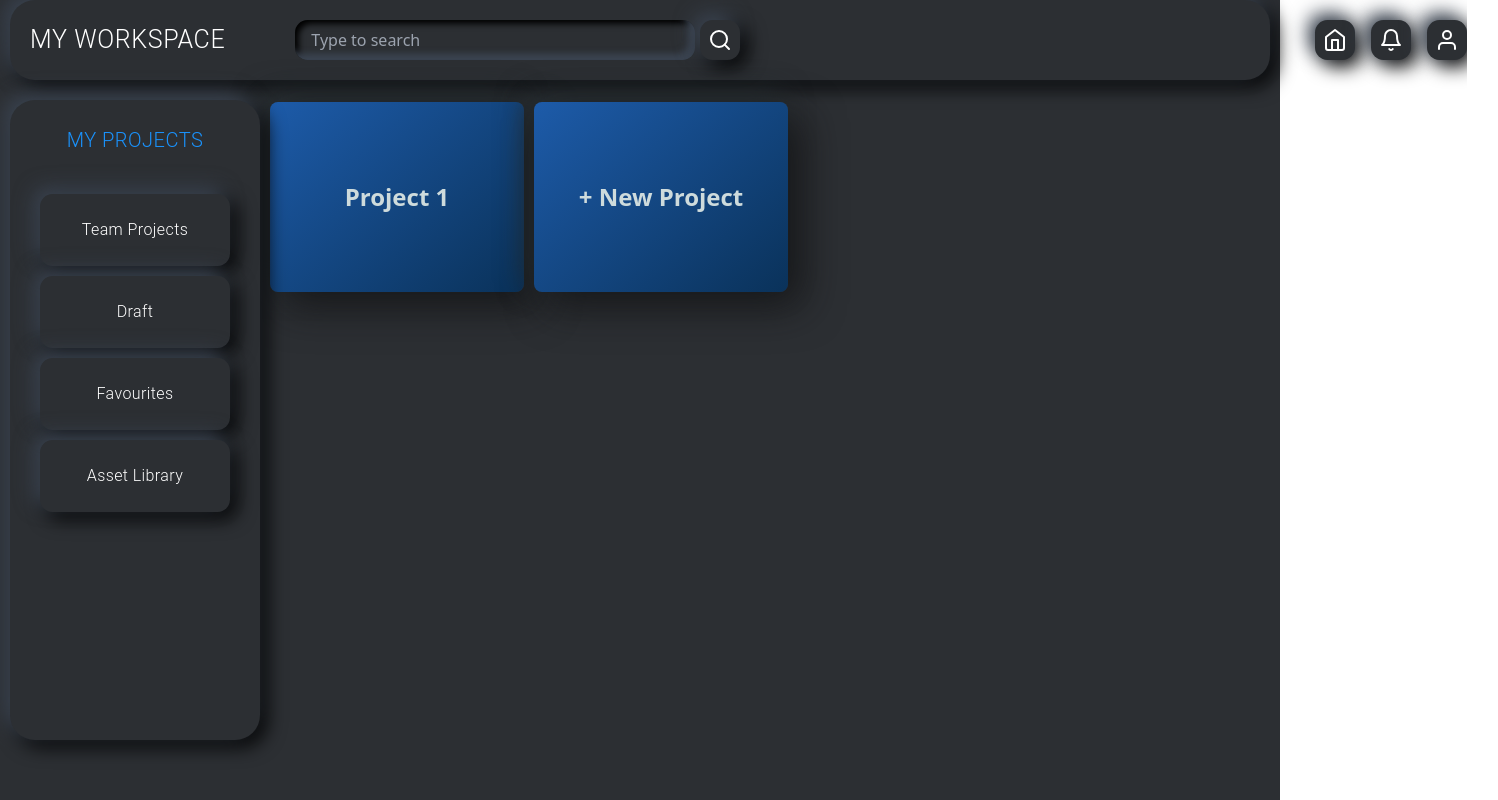
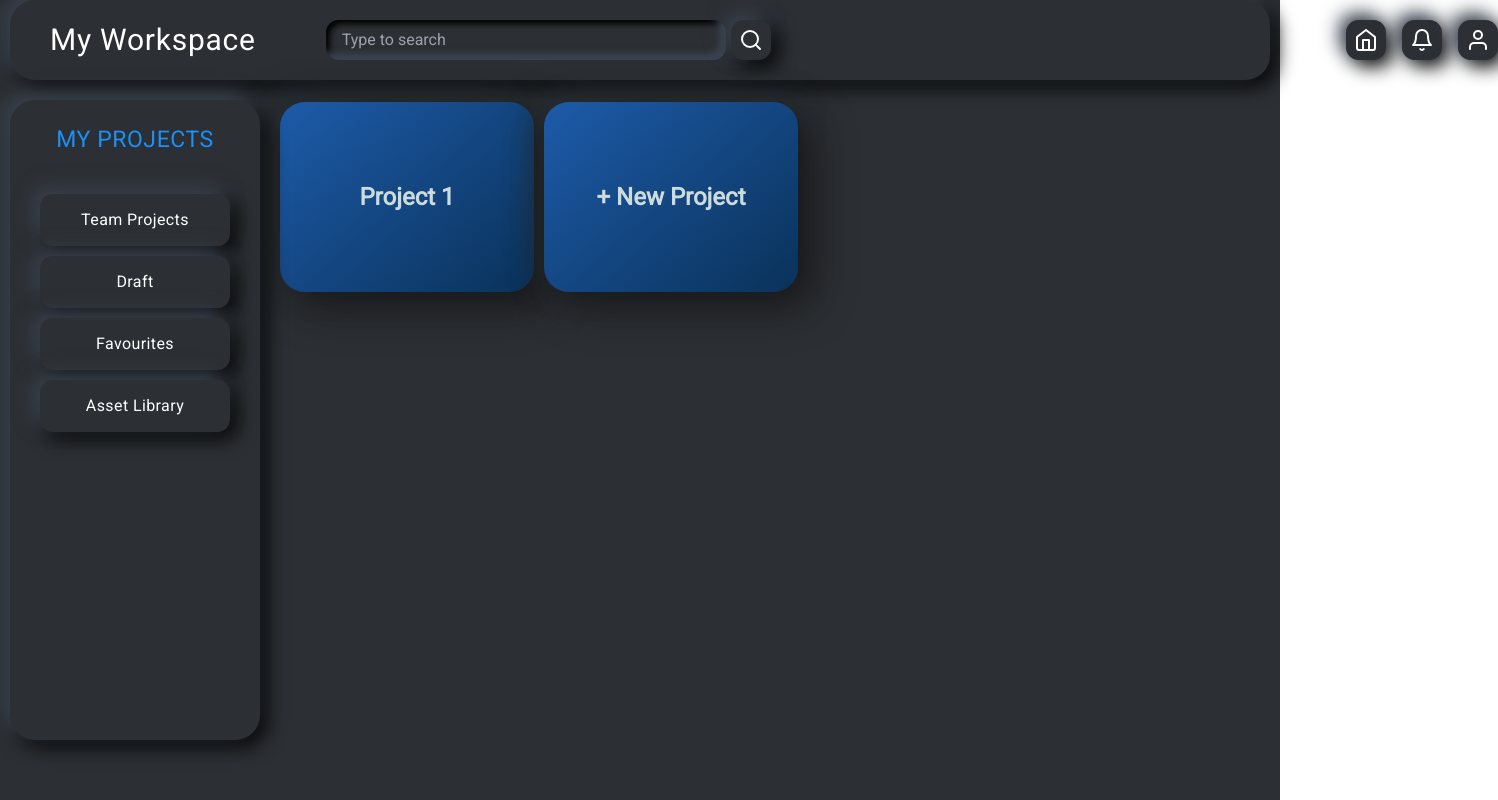
Before and after one commit to GirishMaity/XRC-Assignment, a React (Create React App) app: page /dashboard in a window 1280 px wide. Shown: the whole page, 1498 px wide, since content can reach past the window. Built offline with nearby package versions, Linux system fonts and the light colour scheme.

Commit message:
Changed Font

```diff
--- a/src/App.css
+++ b/src/App.css
@@ -1,5 +1,8 @@
+@import url("https://fonts.googleapis.com/css2?family=Roboto&display=swap");
+
 .App {
   text-align: center;
+  font-family: "Roboto", sans-serif;
 }
 
 .App-logo {
--- a/src/components/Cards4.js
+++ b/src/components/Cards4.js
@@ -4,7 +4,7 @@
 const Container = styled.div`
   display: flex;
   height: 80vh;
-  margin-left: 270px;
+  margin-left: 280px;
   margin-right: 10px;
   margin-top: 22px;
 `;
@@ -13,7 +13,6 @@
   width: 254px;
   height: 190px;
   margin-right: 10px;
-  border-radius: 20px;
 
   position: relative;
   padding: 1.8rem;
@@ -22,7 +21,7 @@
   overflow: visible;
   background: linear-gradient(138.69deg, #1d5ba9 0%, #0a325a 100%);
   box-shadow: 14px 14px 40px rgba(16, 16, 18, 0.75), -7px -7px 30px #262e32;
-  border-radius: 8px;
+  border-radius: 24.8921px;
 
   &:hover {
     border-color: #008bf8;
--- a/src/components/LandingPage.js
+++ b/src/components/LandingPage.js
@@ -16,7 +16,6 @@
   color: rgba(255, 255, 255, 1);
   font-size: 4rem;
   text-shadow: 2px 2px #636e72;
-  font-family: "SF Pro Text";
   font-style: normal;
   font-weight: 700;
 `;
--- a/src/components/Login.js
+++ b/src/components/Login.js
@@ -38,8 +38,6 @@
   // height: 24px;
   // left: 36px;
   // top: 15px;
-
-  font-family: "SF Pro Text";
   font-style: normal;
   font-weight: 700;
   font-size: 50px;
@@ -61,12 +59,13 @@
 
   border-radius: 10px;
   background: #2c2f33;
-  box-shadow: inset -6.22302px -6.22302px 6.22302px #3b4451,
-    inset 3.73381px 3.73381px 6.22302px #000000;
+  box-shadow: inset 2px 2px 8px rgba(0, 0, 0, 0.25),
+      inset -2px -2px 8px rgba(0, 0, 0, 0.25);
+
   //border-radius: 12.446px;
   &:focus {
-    box-shadow: inset 2px 2px 8px rgba(0, 0, 0, 0.25),
-      inset -2px -2px 8px rgba(0, 0, 0, 0.25);
+    box-shadow: inset -6.22302px -6.22302px 6.22302px #3b4451,
+    inset 3.73381px 3.73381px 6.22302px #000000;
     outline: none;
 `;
 
--- a/src/components/Navbar.js
+++ b/src/components/Navbar.js
@@ -23,14 +23,13 @@
 
 const NavbarBrand = styled.h1`
   margin: 10px;
-  font-family: "Roboto";
   font-style: normal;
   font-weight: 300;
-  font-size: 25px;
+  font-size: 30px;
   line-height: 40px;
+  margin-left: 30px;
 
   letter-spacing: 0.025em;
-  text-transform: uppercase;
 
   color: rgba(255, 255, 255, 1);
 `;
--- a/src/components/SideBar.js
+++ b/src/components/SideBar.js
@@ -23,11 +23,11 @@
   display: block;
   padding: 1rem;
   color: rgba(255, 255, 255, 1);
-  font-family: "Roboto";
+
   font-style: normal;
   font-weight: 300;
   font-size: 16px;
-  line-height: 40px;
+  line-height: 20px;
 
   letter-spacing: 0.025em;
   margin: 10px;
@@ -49,10 +49,10 @@
 
 const SidebarText = styled.h1`
   font-weight: bold;
-  font-family: "Roboto";
+
   font-style: normal;
   font-weight: 300;
-  font-size: 20px;
+  font-size: 23px;
   line-height: 40px;
 
   letter-spacing: 0.025em;
```
